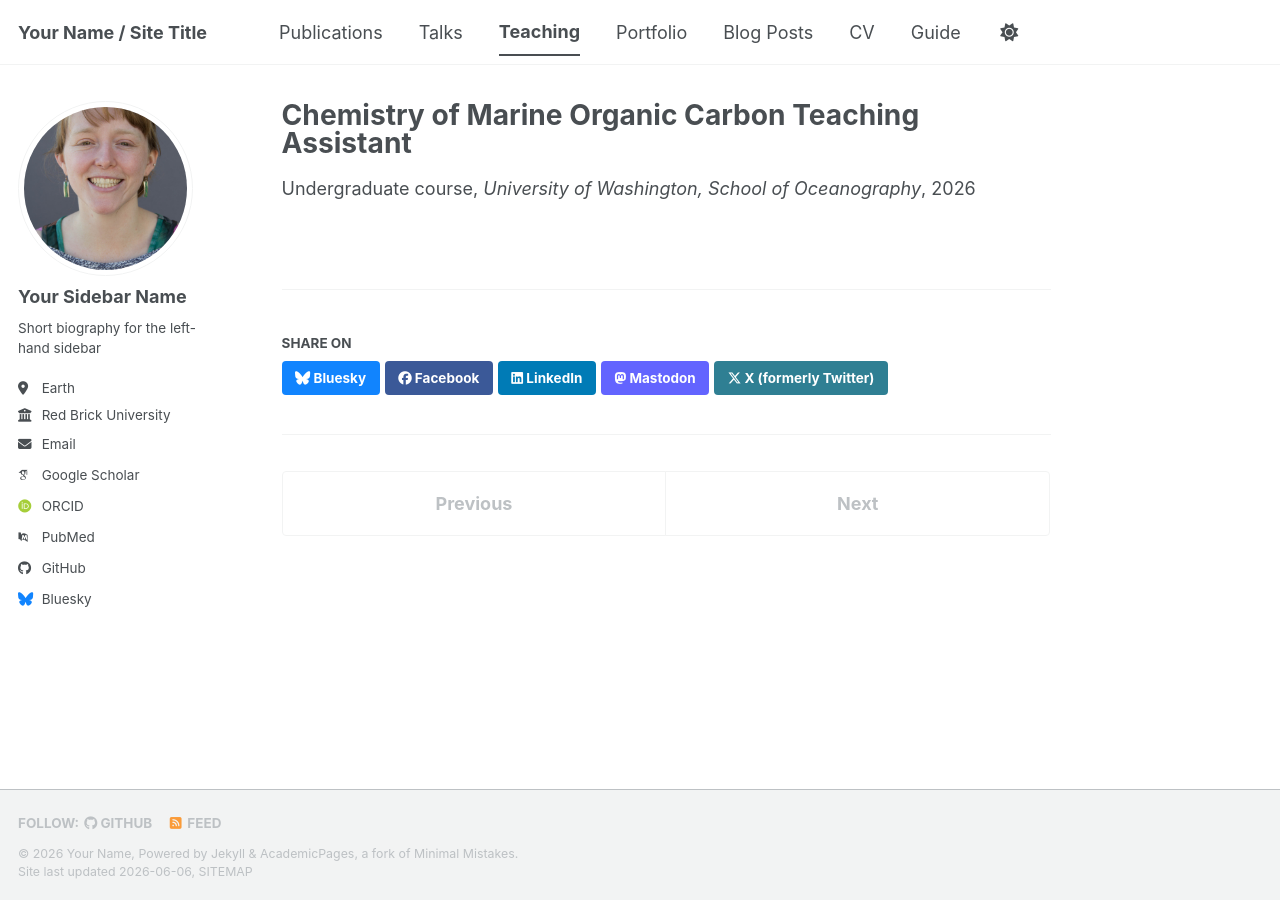
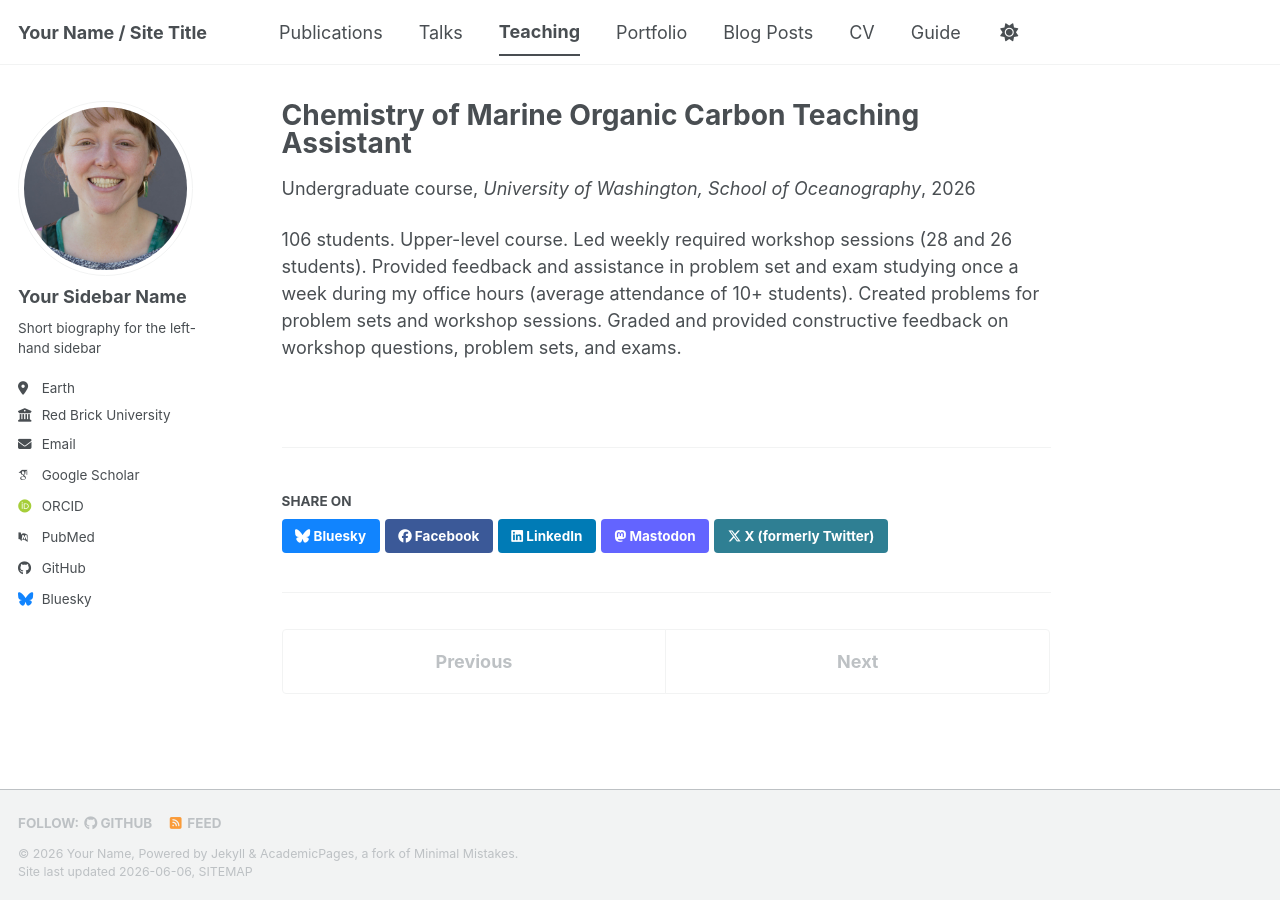
Before and after one commit to elainathomas/ElainaThomas.github.io, a Jekyll site: the page built from _teaching/Teaching1.md, in a window 1280 px wide. Built offline with Jekyll 4.4.1, drawn with Linux system fonts in a browser that asks for light colours; some web fonts are replaced; a script bundle is joined from its source files by our own code; library files that are not in the unit come from our copies.

Commit message:
Update Teaching1.md

```diff
--- a/_teaching/Teaching1.md
+++ b/_teaching/Teaching1.md
@@ -4,3 +4,5 @@ type: Undergraduate course
 venue: University of Washington, School of Oceanography
 date: January–March 2026
 ---
+
+106 students. Upper-level course. Led weekly required workshop sessions (28 and 26 students). Provided feedback and assistance in problem set and exam studying once a week during my office hours (average attendance of 10+ students). Created problems for problem sets and workshop sessions. Graded and provided constructive feedback on workshop questions, problem sets, and exams.
```
